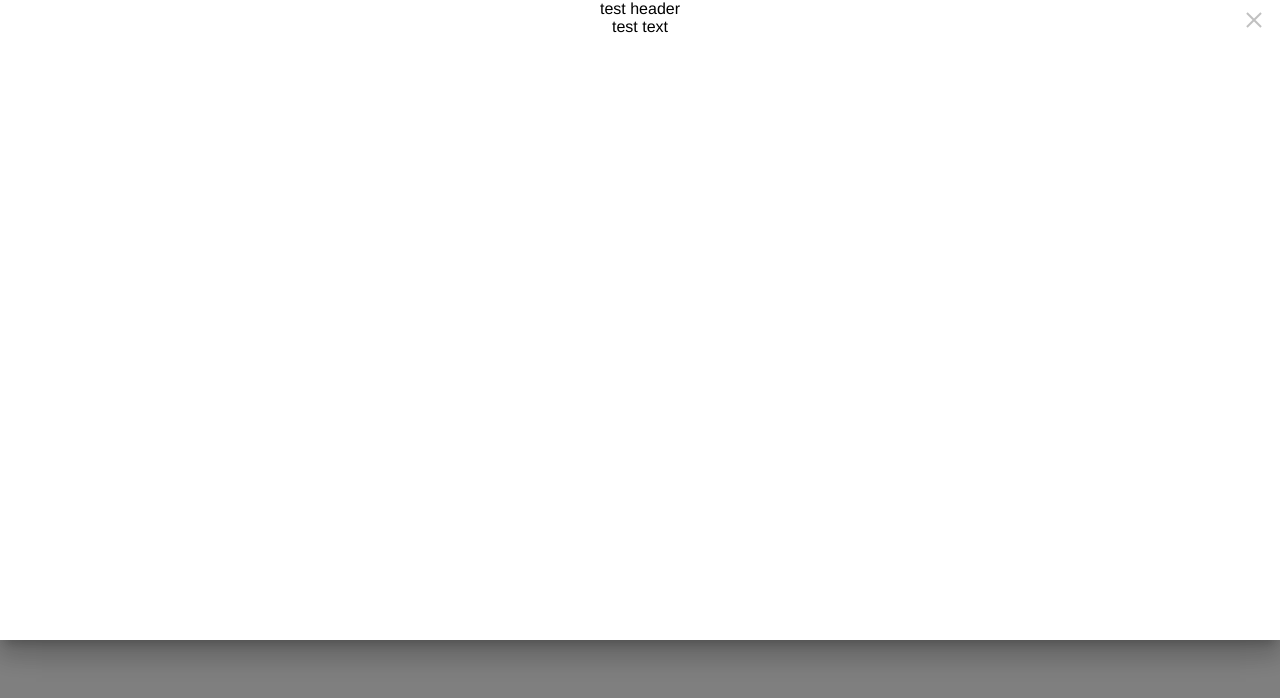
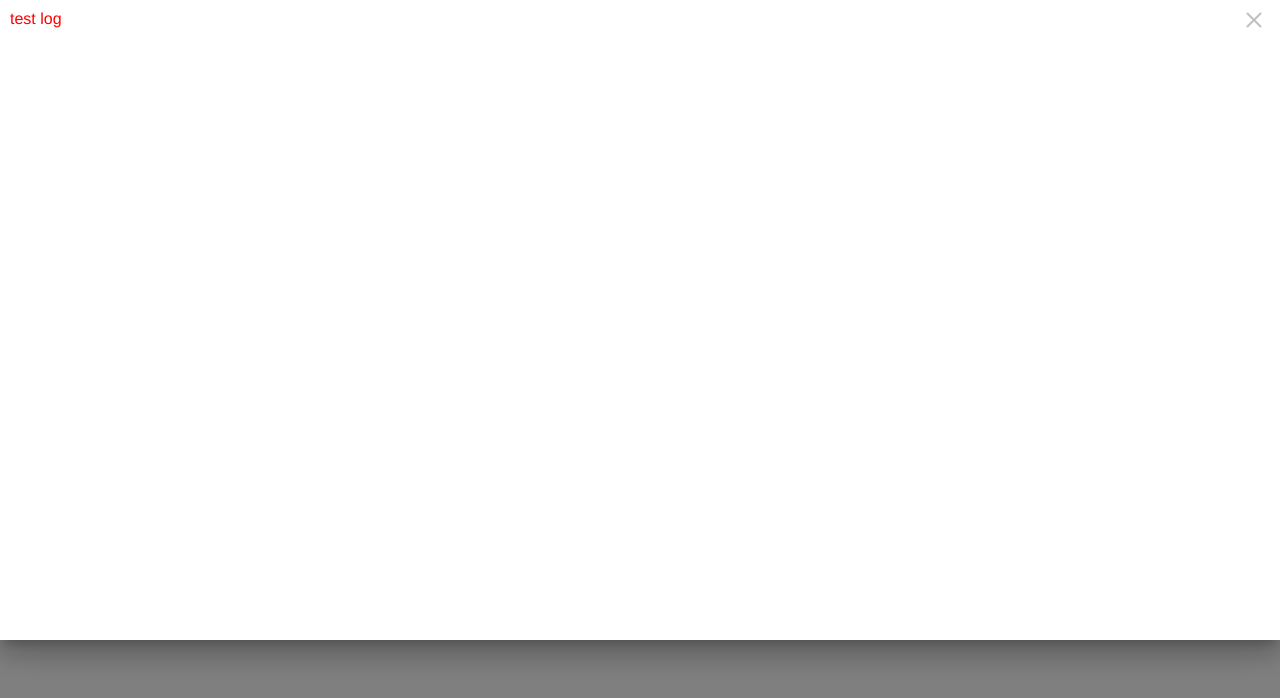
Before and after one commit to hello-chenchen/vue-log-visual, a Vue app: page / in a window 1280 px wide. Both pictures are taken after a click on the button "Start". Shown: the top 698 px of the page. Built offline with nearby package versions, Linux system fonts and the light colour scheme.

Commit message:
support log

```diff
--- a/src/App.vue
+++ b/src/App.vue
@@ -3,13 +3,13 @@
     <img src="./assets/logo.png">
     <div>
       <button @click="startHacking">Start</button>
-      <Drawer ref="drawer" :visible.sync="visible" :before-close="handleClose"></Drawer>
+      <log-drawer ref="drawer" :visible.sync="visible" :before-close="handleClose" :log-data="data"></log-drawer>
     </div>
   </div>
 </template>
 
 <script>
-import Drawer from './Component/Drawer';
+import LogDrawer from './Component/LogDrawer';
 export default {
   name: "App",
   data () {
@@ -17,15 +17,20 @@ export default {
       direction: 'direction',
       customClass: 'customClass',
       visible: false,
-      demo: true
+      demo: true,
+      data: []
     };
   },
   components: {
-    Drawer
+    LogDrawer
   },
   methods: {
     startHacking() {
-      console.log('startHacking');
+      let log = {};
+      log.type = 'error-message';
+      log.message = 'test log';
+      this.data.push(log);
+
       this.visible = true;
     },
     handleClose(done) {
--- /dev/null
+++ b/src/Component/Log.vue
@@ -0,0 +1,34 @@
+<template>
+  <div class="log">
+    <div v-for="item in logs" :key="item.index" :class="[item.type]">
+        <span>{{ item.message }}</span>
+    </div>
+  </div>
+</template>
+
+<script>
+export default {
+    name: "Log",
+    props: {
+        logs: {
+            type: Array,
+            default: []
+        }
+    }
+}
+</script>
+
+<style>
+.log {
+    text-align: left;
+    margin: 10px;
+}
+
+.error-message {
+    color: red;
+}
+
+.log-message {
+    color: black;
+}
+</style>
--- a/src/Component/Drawer.vue
+++ b/src/Component/LogDrawer.vue
@@ -9,8 +9,7 @@
         @click.self="closeDrawer"
       >
         <div class="drawer ttb">
-          <header>test header</header>
-          <span>test text</span>
+          <log ref="log" :logs="logData"></log>
         </div>
       </div>
     </div>
@@ -18,13 +17,23 @@
 <div v-show="visible" class="modal" style="z-index: 9999;"></div>
 </div>
 </template>
+
 <script>
+import Log from './Log';
+
 export default {
-  name: "Drawer",
+  name: "LogDrawer",
+  components: {
+    Log
+  },
   data() {
     return {};
   },
   props: {
+    logData: {
+        type: Array,
+        default: []
+    },
     visible: {
       type: Boolean,
       default: false
```
